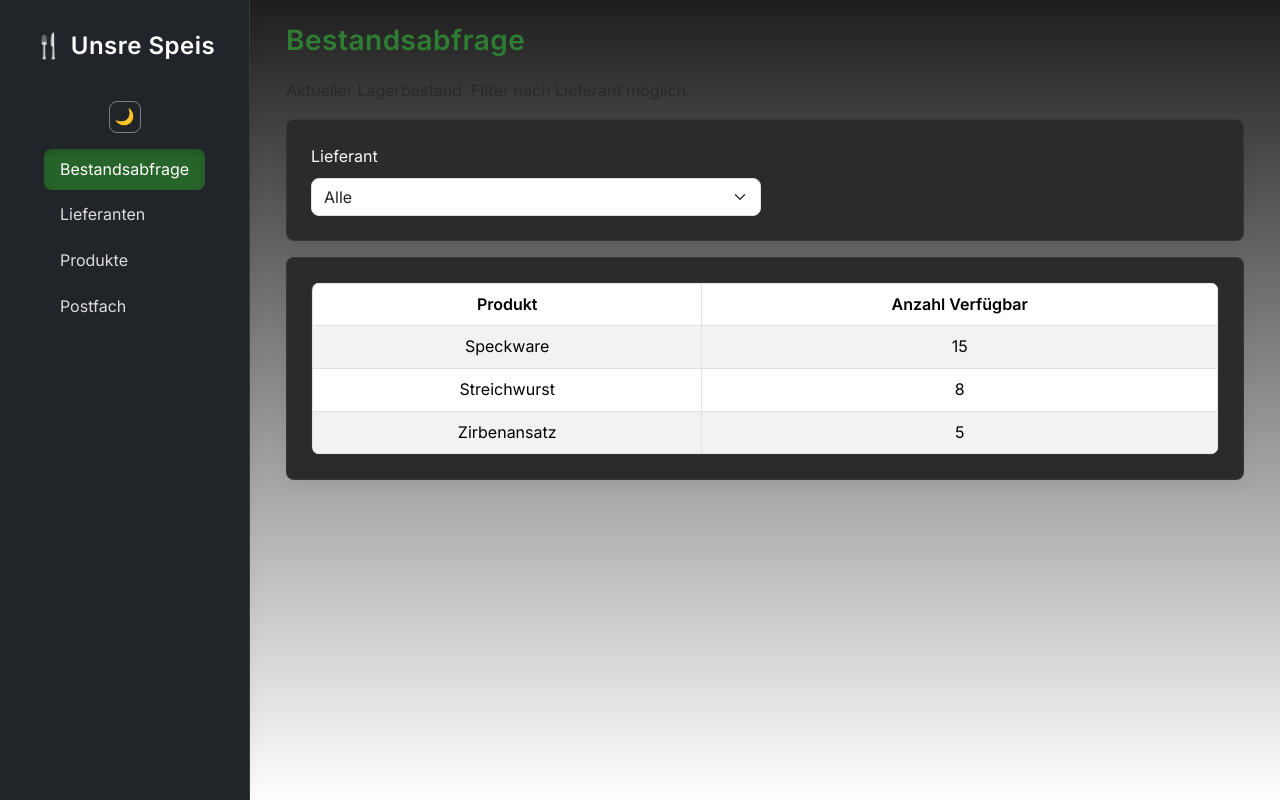
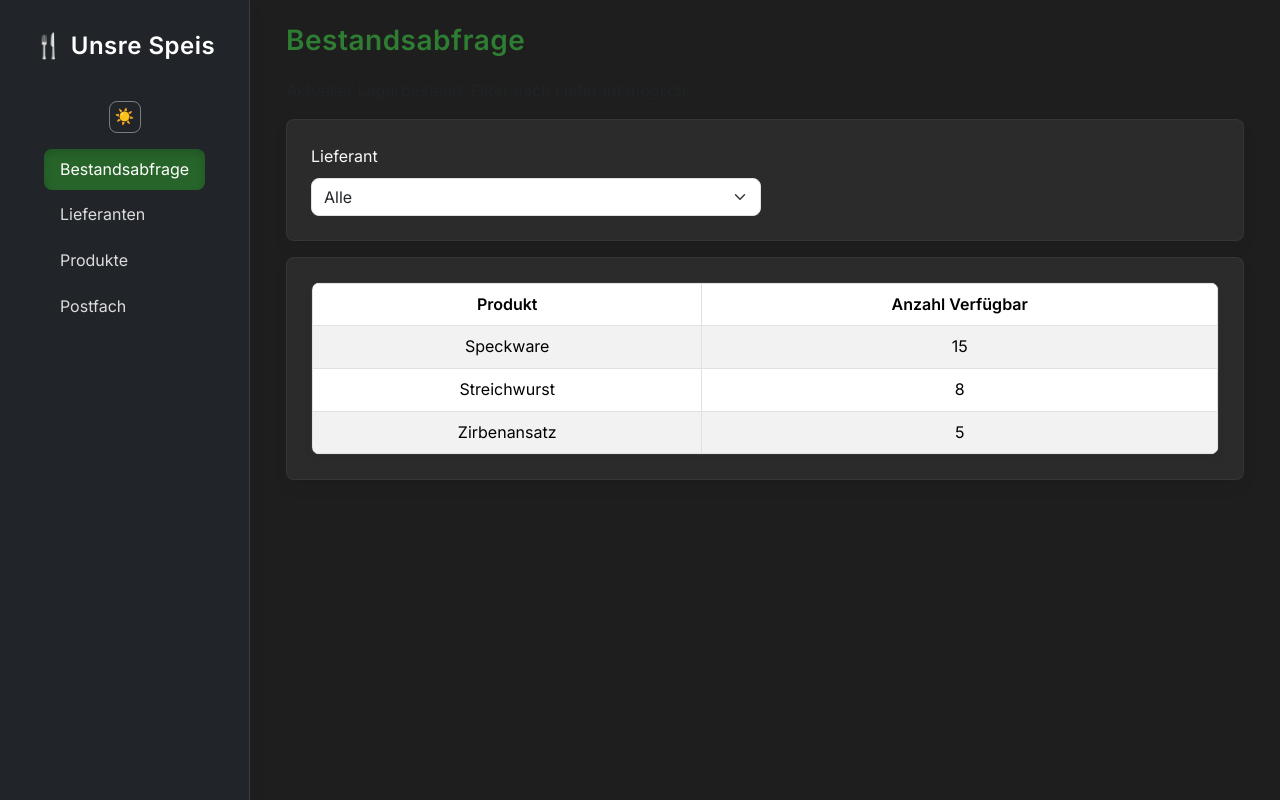
Before and after one commit to xen3rgy/SEWeb, a plain HTML site: page WebNewChanged/inventur.html in a window 1280 px wide. Both pictures are taken after a click on the button "Dunkelmodus". Drawn offline with nearby package versions, Linux system fonts and the light colour scheme.

Commit message:
Improve dark mode implementation

```diff
--- a/WebNewChanged/inventur.html
+++ b/WebNewChanged/inventur.html
@@ -5,6 +5,15 @@
     <meta charset="UTF-8">
     <meta name="viewport" content="width=device-width, initial-scale=1.0">
     <title>Bestandsabfrage</title>
+    <script>
+        (function(){
+            const s = localStorage.getItem('darkMode');
+            const prefers = window.matchMedia('(prefers-color-scheme: dark)').matches;
+            if (s === 'true' || (s === null && prefers)) {
+                document.documentElement.classList.add('dark');
+            }
+        })();
+    </script>
     <link href="https://cdn.jsdelivr.net/npm/bootstrap@5.3.3/dist/css/bootstrap.min.css" rel="stylesheet">
     <link rel="stylesheet" href="style.css">
     <script defer src="script.js"></script>
--- a/WebNewChanged/script.js
+++ b/WebNewChanged/script.js
@@ -61,15 +61,29 @@ function saveData() {
 loadData();
 
 // Theme toggling
+function updateThemeIcon(isDark) {
+  const btn = document.querySelector('.theme-toggle');
+  if (btn) {
+    btn.textContent = isDark ? '☀️' : '🌙';
+    btn.setAttribute('aria-label', isDark ? 'Hellmodus' : 'Dunkelmodus');
+  }
+}
+
 function applyStoredTheme() {
-  const dark = localStorage.getItem('darkMode') === 'true';
-  if (dark) document.body.classList.add('dark');
+  const stored = localStorage.getItem('darkMode');
+  let isDark = stored === 'true';
+  if (stored === null) {
+    isDark = window.matchMedia('(prefers-color-scheme: dark)').matches;
+  }
+  document.body.classList.toggle('dark', isDark);
+  updateThemeIcon(isDark);
 }
 
 function toggleTheme() {
-  document.body.classList.toggle('dark');
-  const isDark = document.body.classList.contains('dark');
+  const isDark = !document.body.classList.contains('dark');
+  document.body.classList.toggle('dark', isDark);
   localStorage.setItem('darkMode', isDark);
+  updateThemeIcon(isDark);
 }
 
 applyStoredTheme();
--- a/WebNewChanged/style.css
+++ b/WebNewChanged/style.css
@@ -14,21 +14,25 @@
     --shadow-md: 0 0.5rem 1rem rgba(0, 0, 0, 0.05);
 }
 
+html.dark,
 body.dark {
     --background: #1e1e1e;
     --sidebar-bg: #212529;
     --text-color: #f8f9fa;
     --card-bg: #2b2b2b;
     --card-border: 1px solid rgba(255,255,255,0.05);
+    color-scheme: dark;
 }
 
 body {
-    background: linear-gradient(180deg, var(--background) 0%, #ffffff 100%);
+    background: var(--background);
     font-family: 'Inter', 'Segoe UI', Tahoma, Geneva, Verdana, sans-serif;
     margin: 0;
     padding: 0;
     color: var(--text-color);
     line-height: 1.6;
+    transition: background-color 0.2s ease, color 0.2s ease;
+    color-scheme: light;
 }
 
 nav.sidebar {
```
Also changed, not shown: WebNewChanged/lieferanten.html (+9 -0 lines), WebNewChanged/postfach.html (+9 -0 lines), WebNewChanged/produkte.html (+9 -0 lines).
